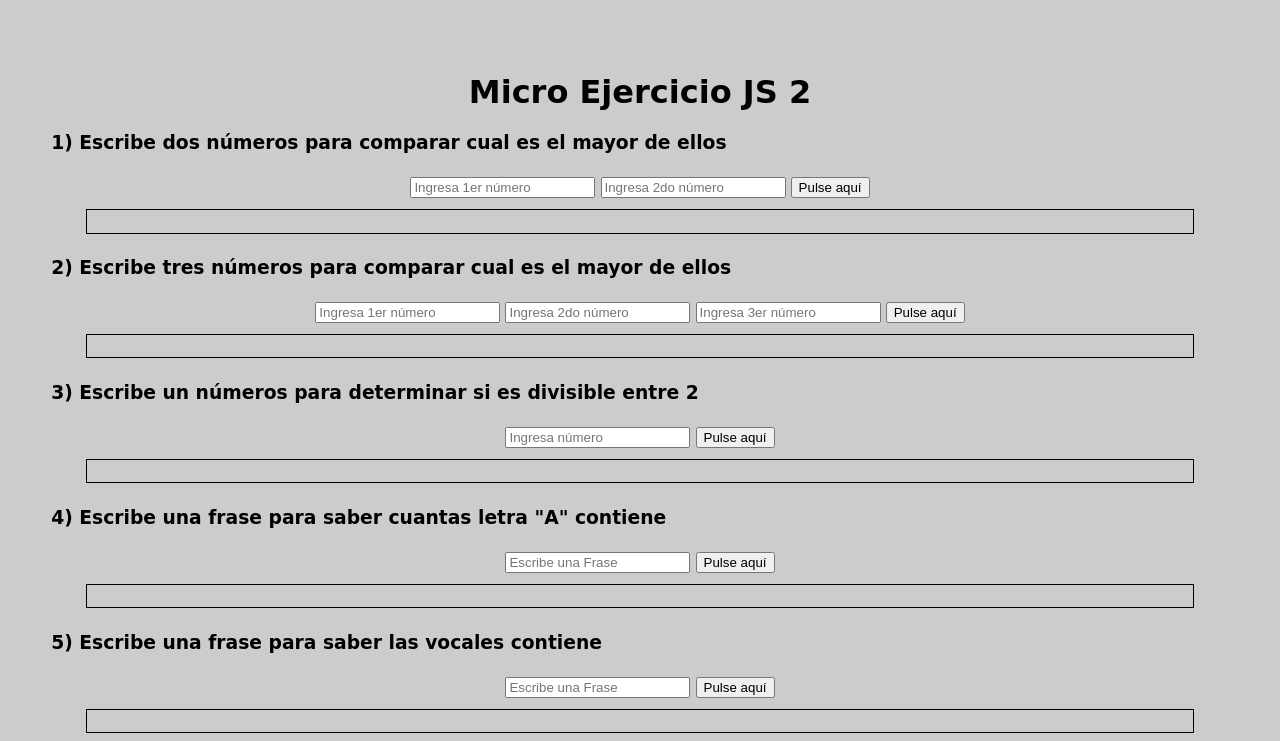
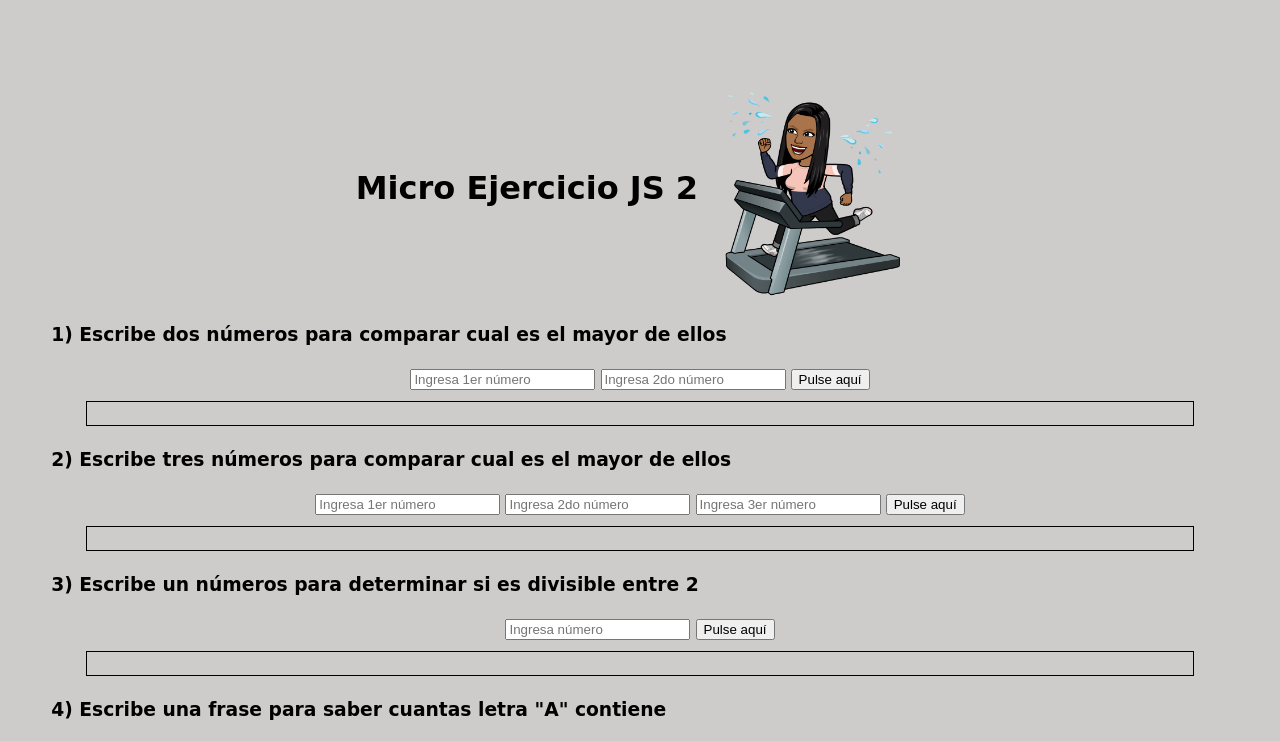
Before and after one commit to Julieta3164/JavaScritp, a website built with Parcel: page js2-parcel/src/index.html in a window 1280 px wide. Shown: the top 741 px of the page. Built offline with nearby package versions, Linux system fonts and the light colour scheme; a web font is replaced by a local one.

Commit message:
add header

```diff
--- a/js2-parcel/src/index.html
+++ b/js2-parcel/src/index.html
@@ -15,6 +15,7 @@
 <body>
     <header>
         <h1 class="title">Micro Ejercicio JS 2</h1>
+        <img src="./img/10212530-100196956490_3-s5-v1.png" alt="">
     </header>
 
     <!--Ejercicio 1-->
--- a/js2-parcel/src/sass/styles.scss
+++ b/js2-parcel/src/sass/styles.scss
@@ -2,13 +2,22 @@ body{
     margin: 1%;
     padding: 3%;
     background: rgb(206, 203, 203);
-    text-align: center;
+    text-align: justify;
     font-family: 'Dancing Script', cursive;
 }
 
-h3{
-    text-align: justify;
+header{
+    justify-content: center;
+    margin: 2%;
+    display: flex;
+    align-items: center;
+    img{
+        width: 20%;
+    }
 }
+
+
+
 
 
 .micro1{
```
